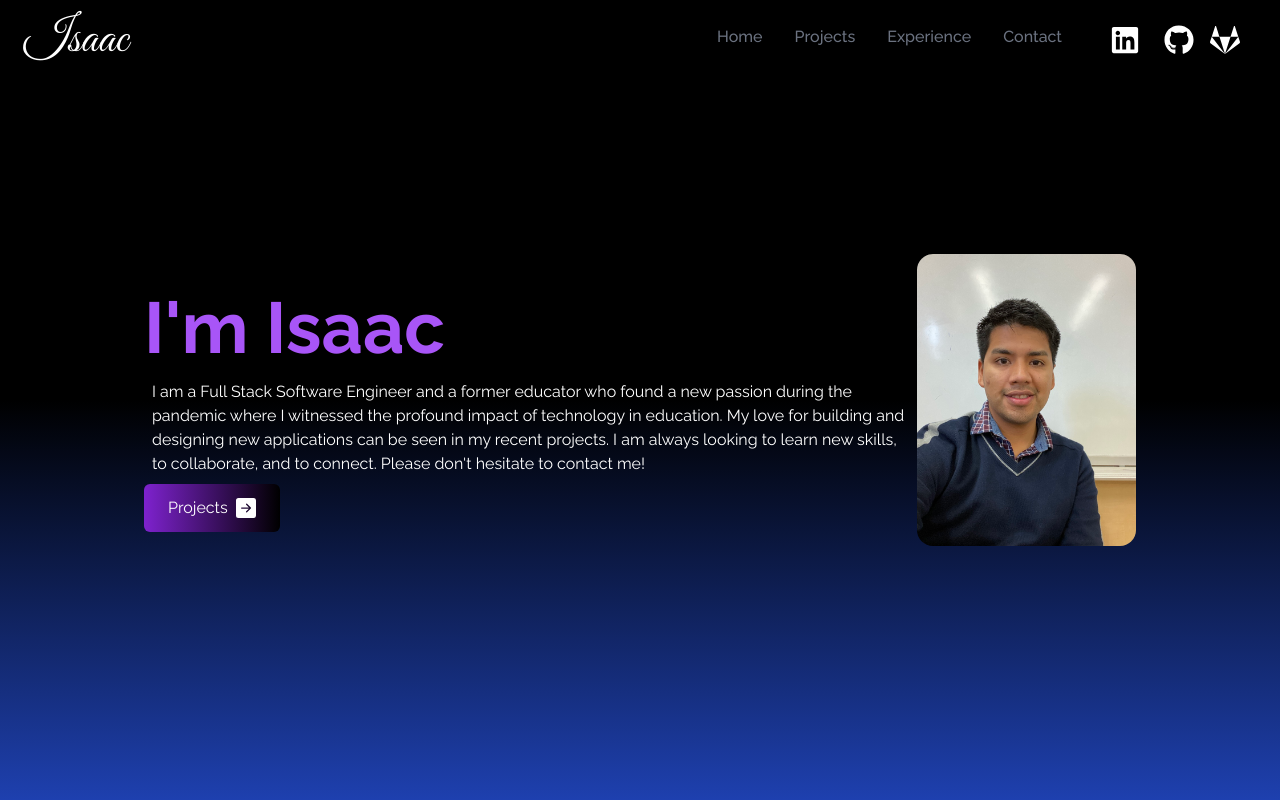
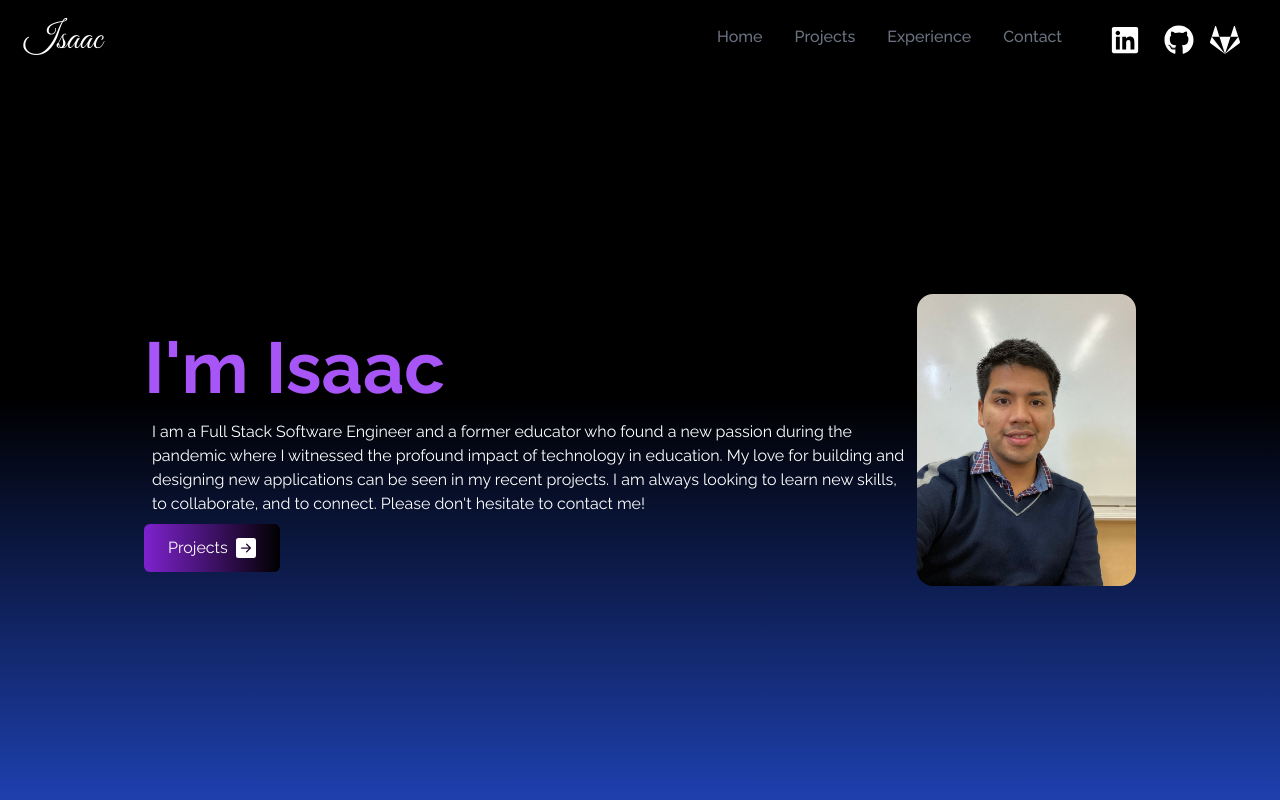
Before and after one commit to isaac9031/isaac-portfolio, a React (Create React App) app: page / in a window 1280 px wide. Shown: the top 800 px of the page. Built offline with nearby package versions, Linux system fonts and the light colour scheme; the HTML template or start-up script is replaced by a standard one.

Commit message:
added some classes to my nav and home components

```diff
--- a/src/components/Home.jsx
+++ b/src/components/Home.jsx
@@ -4,7 +4,7 @@ import Icon from '../assets/nextjs.png'
 import {BsArrowRightSquareFill} from 'react-icons/bs' //the first two letters of the icon are bs; comes from https://react-icons.github.io/react-icons/search/#q=arrow
 const Home = () => {  //Home will be behind the NavBar, so you need to comment it out in App.js to see the first changes on the website for home, uncomment Navbar on App.js after you see the change you were expection
   return (
-    <div name="home" className=' h-screen w-full bg-gradient-to-b from-black via-black to-blue-800'>{/*home will be used for smooth scroll  */}
+    <div name="home" className=' h-screen w-full bg-gradient-to-b from-black via-black to-blue-800 pt-20'>{/*home will be used for smooth scroll  */} {/*added pt-14 on 12/06*/}
         <div className='max-w-screen-lg mx-auto flex flex-col items-center justify-center h-full px-4 md:flex-row'>{/*flex-col and justify-center: on smaller screens, the children will be aligned vertically (stacked on top of each other). When the screen size reaches the medium breakpoint (md:flex-row), the layout will switch to a row direction, and the children will be aligned horizontally.  */}
             <div className='flex flex-col pt-8 justify-center h-full'> {/*flex flex-column means that the children of this div will always be vertically stacked since we don't have md:flex-row class; cross axis was changed 90 degrees by the parent div from row direction ↕ to column dirction ↔, therefore justify and item center has also rotated 90 degrees */}
                 <h2 className="text-4xl sm:text-7xl font-bold text-purple-500">
@@ -24,12 +24,11 @@ const Home = () => {  //Home will be behind the NavBar, so you need to comment i
                     </button>
                 </div>
             </div>{/* */}
-            <div >
+            <div  >{/*className='overflow-hidden' */}
                 <img
-
                 src={SelfImage}
                 alt='profile'
-                className='height- rounded-2xl mx-auto w-2/3  md:w-full' //screen will be full once it reaches 768px, if mobile then it will be smaller
+                className='rounded-2xl mx-auto w-2/3  md:w-full' //screen will be full once it reaches 768px, if mobile then it will be smaller
                 />
             </div>
         </div>
--- a/src/components/Navbar.jsx
+++ b/src/components/Navbar.jsx
@@ -31,10 +31,10 @@ const Navbar = () => {
   ];
 
   return (
-    <div className='flex justify-between items-center w-full h-15 py-4 text-white bg-black fixed px-4'>
+    <div className='flex  justify-between items-center fixed w-full h-20 text-white bg-black px-4  '> {/*added top-0 on 12/06**/}
           {/* Desktop Logo and Menu */}
       <div>
-          <h1 className='text-5xl font-signature ml-2 '>Isaac</h1>
+          <h1 className='text-4xl font-signature ml-2 '>Isaac</h1>
       </div>
       <ul className='hidden md:flex'>{/* the screen has to be bigger than 768px for menu to show on top in the flex format(each link next to each other)*/}
         {links.map(({ id, link }) => (
@@ -90,7 +90,7 @@ const Navbar = () => {
       </div>
           {/* Mobile Menu (Conditional Rendering). {nav && ()} it will render the code inside if this is nav is true*/}
       {nav && (
-        <ul className='flex flex-col justify-center items-center absolute top-0 left-0 w-full h-fit  bg-gradient-to-b from-black to-blue-800 text-gray-500'> {/* Adding mobile version's list*/}
+        <ul className='flex flex-col justify-center items-center absolute top-0 left-0 w-full h-screen  bg-gradient-to-b from-black to-blue-800 text-gray-500 '> {/* Adding mobile version's list*/}
         {links.map(({id,link}) => (
           <li
             key={id}
```
